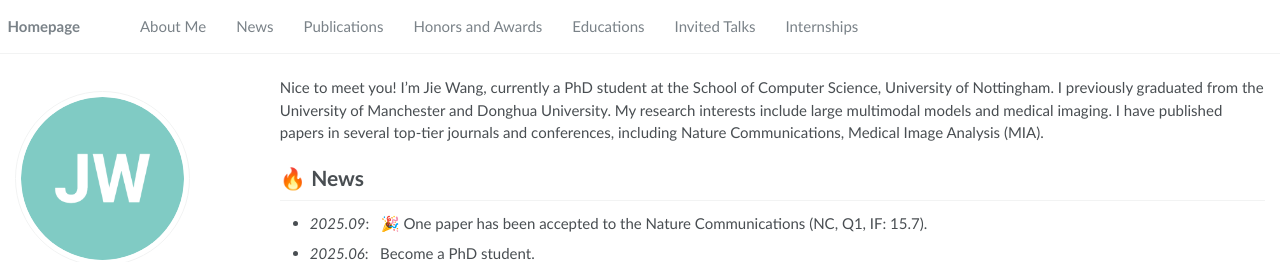
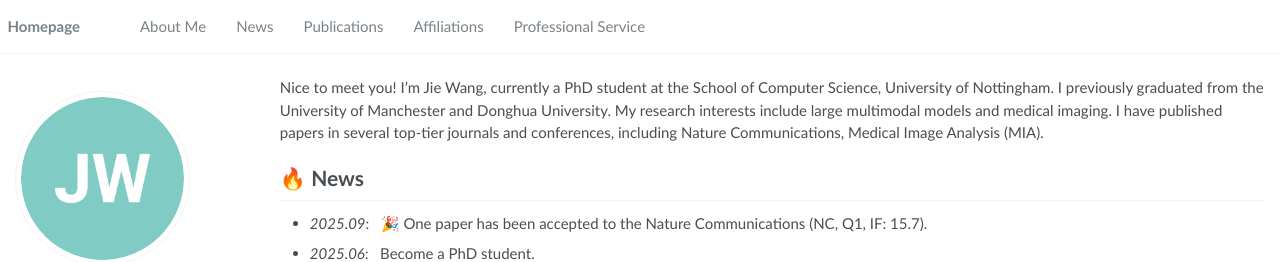
Before and after one commit to CorleoneJW/CorleoneJW.github.io, a Jekyll site: the page built from _pages/about.md, in a window 1280 px wide. Shown: the top 262 px of the page. Built offline with Jekyll 4.4.1, drawn with Linux system fonts in a browser that asks for light colours.

Commit message:
update navigation

```diff
--- a/_data/navigation.yml
+++ b/_data/navigation.yml
@@ -9,14 +9,8 @@ main:
   - title: "Publications"
     url: "/#-publications"
 
-  - title: "Honors and Awards"
-    url: "/#-honors-and-awards"
+  - title: "Affiliations"
+    url: "/#about-me"
 
-  - title: "Educations"
-    url: "/#-educations"
-
-  - title: "Invited Talks"
-    url: "/#-invited-talks"
-
-  - title: "Internships"
-    url: "/#-internships"
+  - title: "Professional Service"
+    url: "/#about-me"
```
